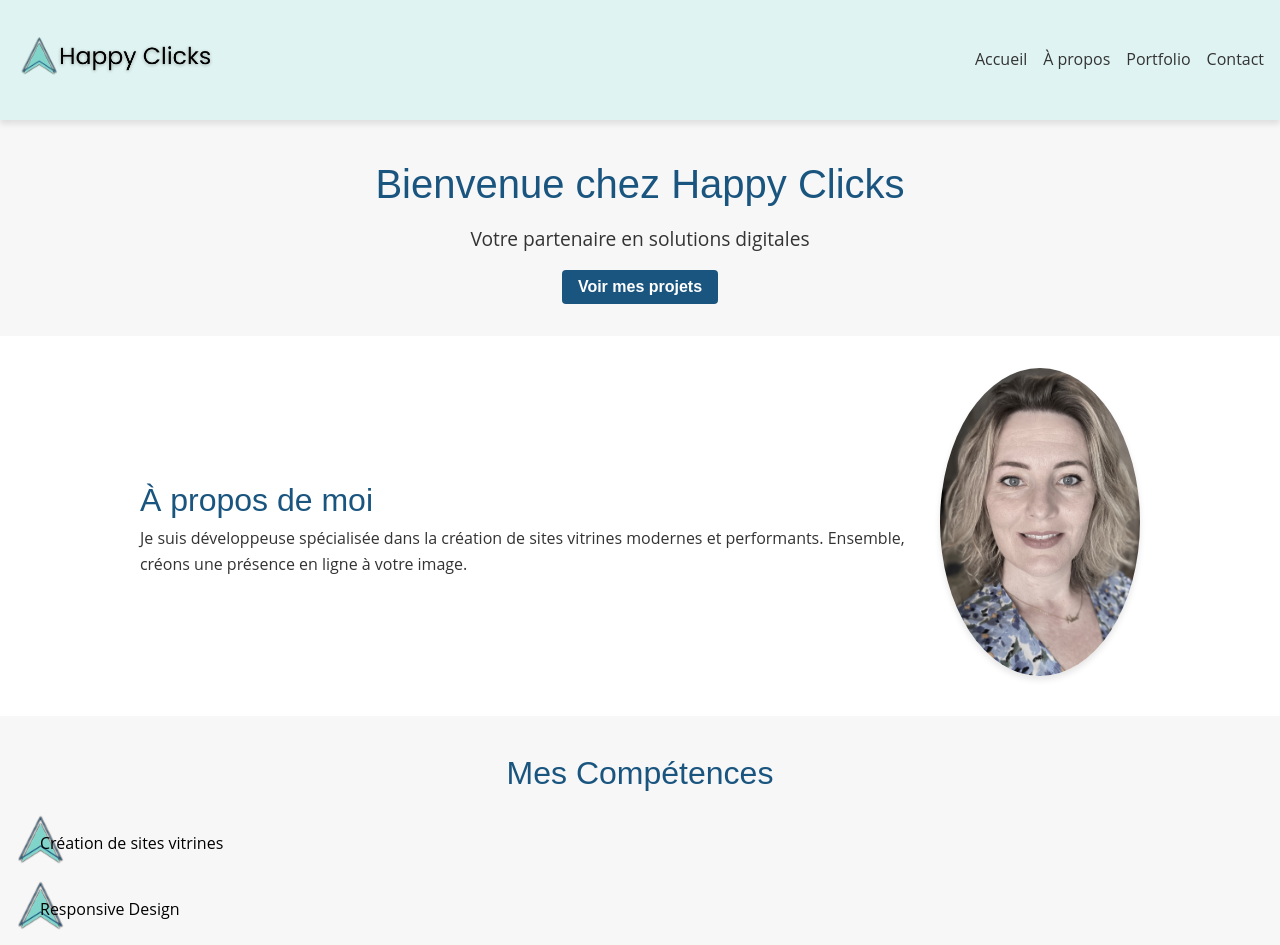
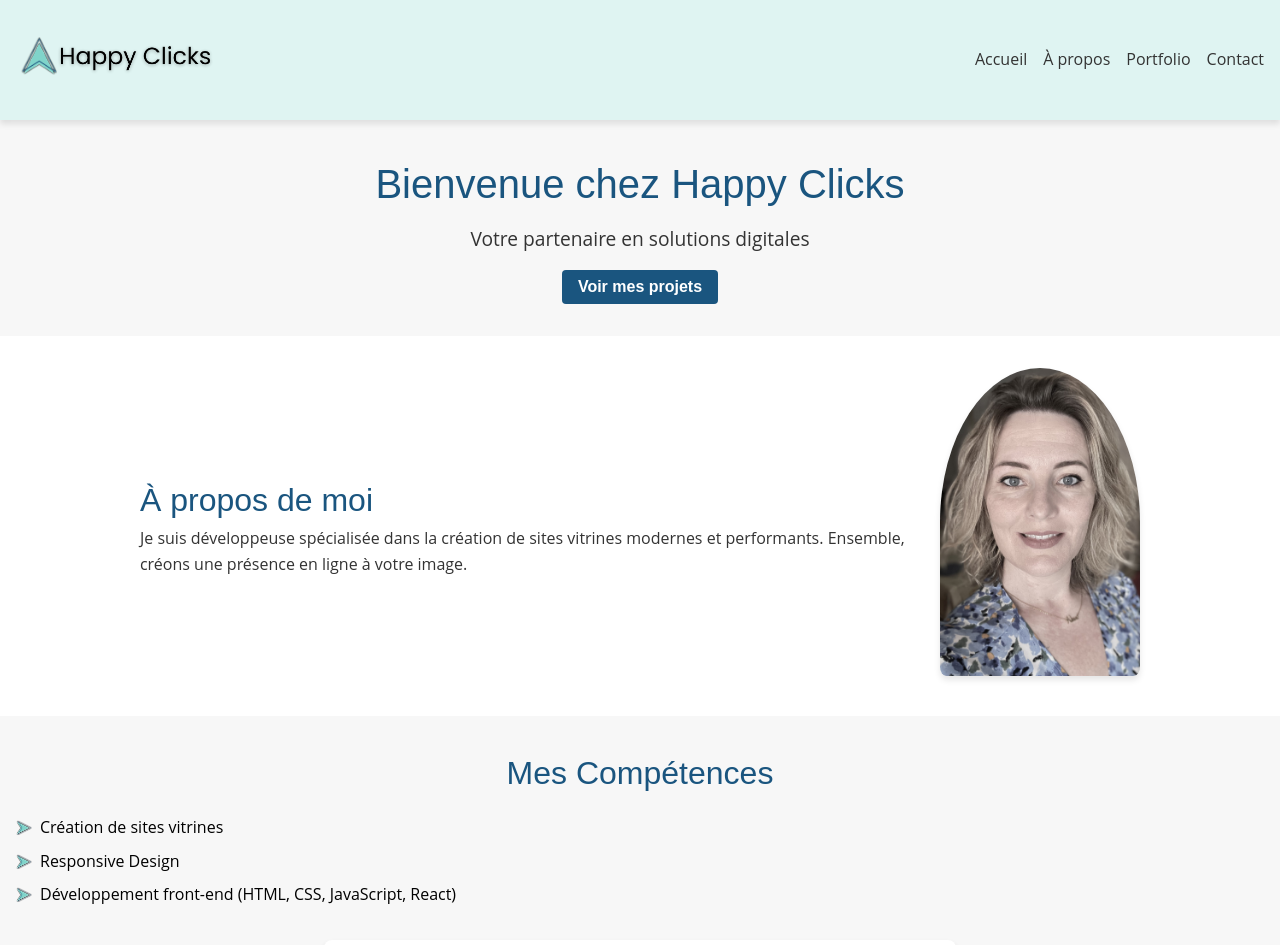
Before and after one commit to CarolineB13/happyclicks, a React (Create React App) app: page / in a window 1280 px wide. Shown: the top 945 px of the page. Built offline with nearby package versions, Linux system fonts and the light colour scheme.

Commit message:
changements des puces dans services

```diff
--- a/src/components/Services/Services.css
+++ b/src/components/Services/Services.css
@@ -24,10 +24,9 @@
     margin-bottom: var(--spacing-small);
   }
 
-  .custom-list li::before {
-    content: url('../../assets/arrow-icon.svg'); /* Icône de flèche pour chaque compétence */
-    display: inline-block;
-    margin-right: var(--spacing-small);
+  .arrow-icon {
+    transform: rotate(90deg); /* Pivote la flèche de 90 degrés */
+    margin-right: var(--spacing-small); /* Espace entre la flèche et le texte */
     width: 16px;
     height: auto;
   }
--- a/src/components/Services/Services.js
+++ b/src/components/Services/Services.js
@@ -2,15 +2,16 @@
 import React from 'react';
 import './Services.css';
 import TechnologiesChart from '../TechnologiesChart/TechnologiesChart';
+import arrowIcon from '../../assets/arrow-icon.svg';
 
 function Services() {
   return (
     <section className="services-section">
       <h2>Mes Compétences</h2>
       <ul className="custom-list">
-        <li>Création de sites vitrines</li>
-        <li>Responsive Design</li>
-        <li>Développement front-end (HTML, CSS, JavaScript, React)</li>
+        <li><img src={arrowIcon} alt="Flèche" className="arrow-icon" />Création de sites vitrines</li>
+        <li><img src={arrowIcon}  alt="Flèche" className="arrow-icon" />Responsive Design</li>
+        <li><img src={arrowIcon}  alt="Flèche" className="arrow-icon" />Développement front-end (HTML, CSS, JavaScript, React)</li>
       </ul>
 
       {/* Section des Compétences Techniques avec Barres de Progression */}
--- a/src/components/TechnologiesChart/TechnologiesChart.css
+++ b/src/components/TechnologiesChart/TechnologiesChart.css
@@ -4,7 +4,7 @@
     max-width: 600px;
     margin: var(--spacing-large) auto;
     padding: var(--spacing-medium);
-    background-color: var(--background-secondary-color);
+    background-color: #ffff;
     border-radius: 8px;
     box-shadow: var(--box-shadow);
     text-align: center;
--- a/src/pages/Home/Home.css
+++ b/src/pages/Home/Home.css
@@ -76,7 +76,7 @@
   .about-photo img {
     width: 200px;
     height: auto;
-    border-radius: 50%;
+    border-radius: 50% 50% 3% 3%;
     box-shadow: var(--box-shadow);
   }
 
@@ -92,25 +92,6 @@
     font-size: 2em;
     color: var(--accent-color-1);
     margin-bottom: var(--spacing-medium);
-  }
-
-  .custom-list {
-    list-style: none;
-    padding: 0;
-  }
-
-  .custom-list li {
-    display: flex;
-    align-items: center;
-    margin-bottom: var(--spacing-small);
-  }
-
-  .custom-list li::before {
-    content: url('../../assets/arrow-icon.svg'); /* Icône de flèche */
-    display: inline-block;
-    margin-right: var(--spacing-small);
-    width: 16px;
-    height: auto;
   }
 
   .languages-chart {
```
Also changed, not shown: 1 other file (tests, documents, lock files or other folders).
